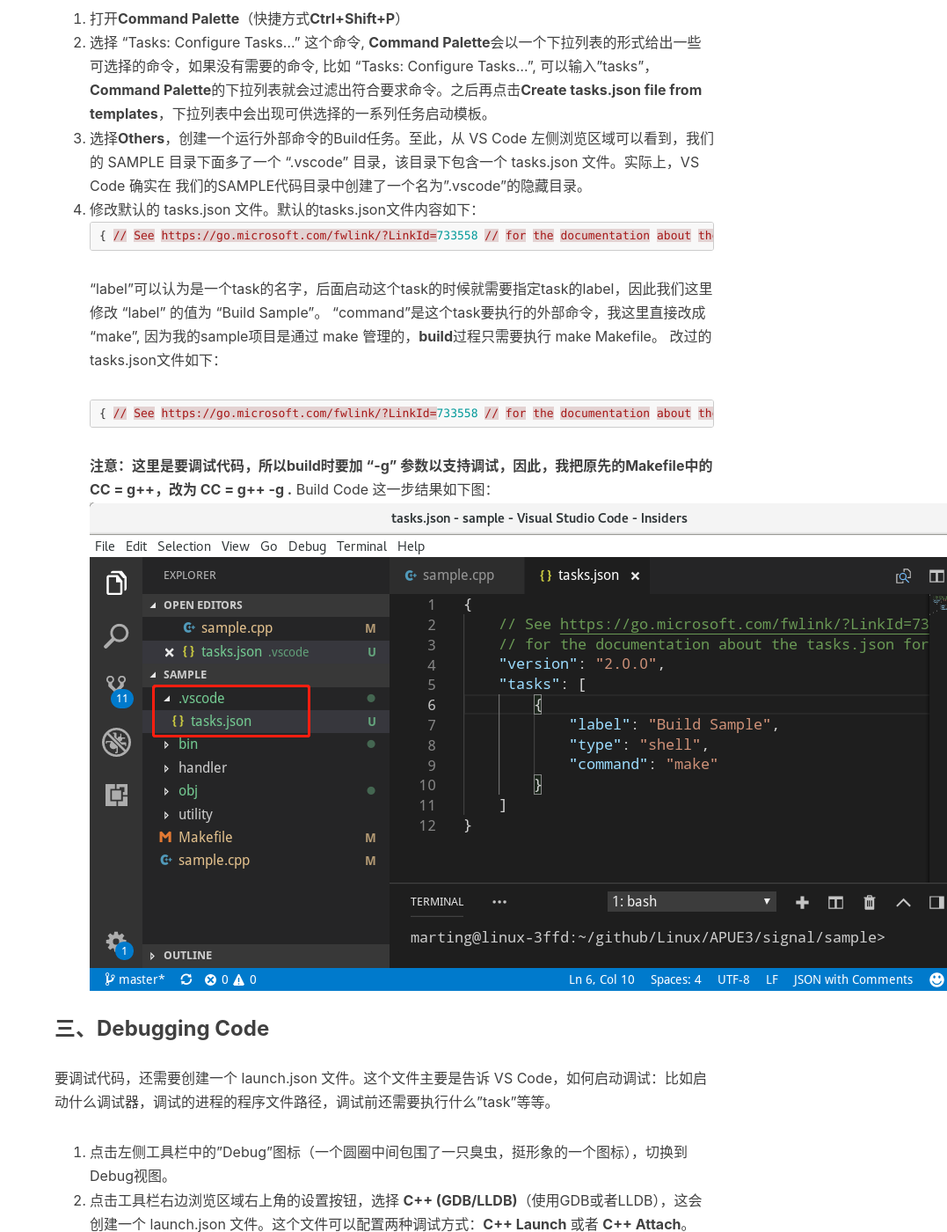
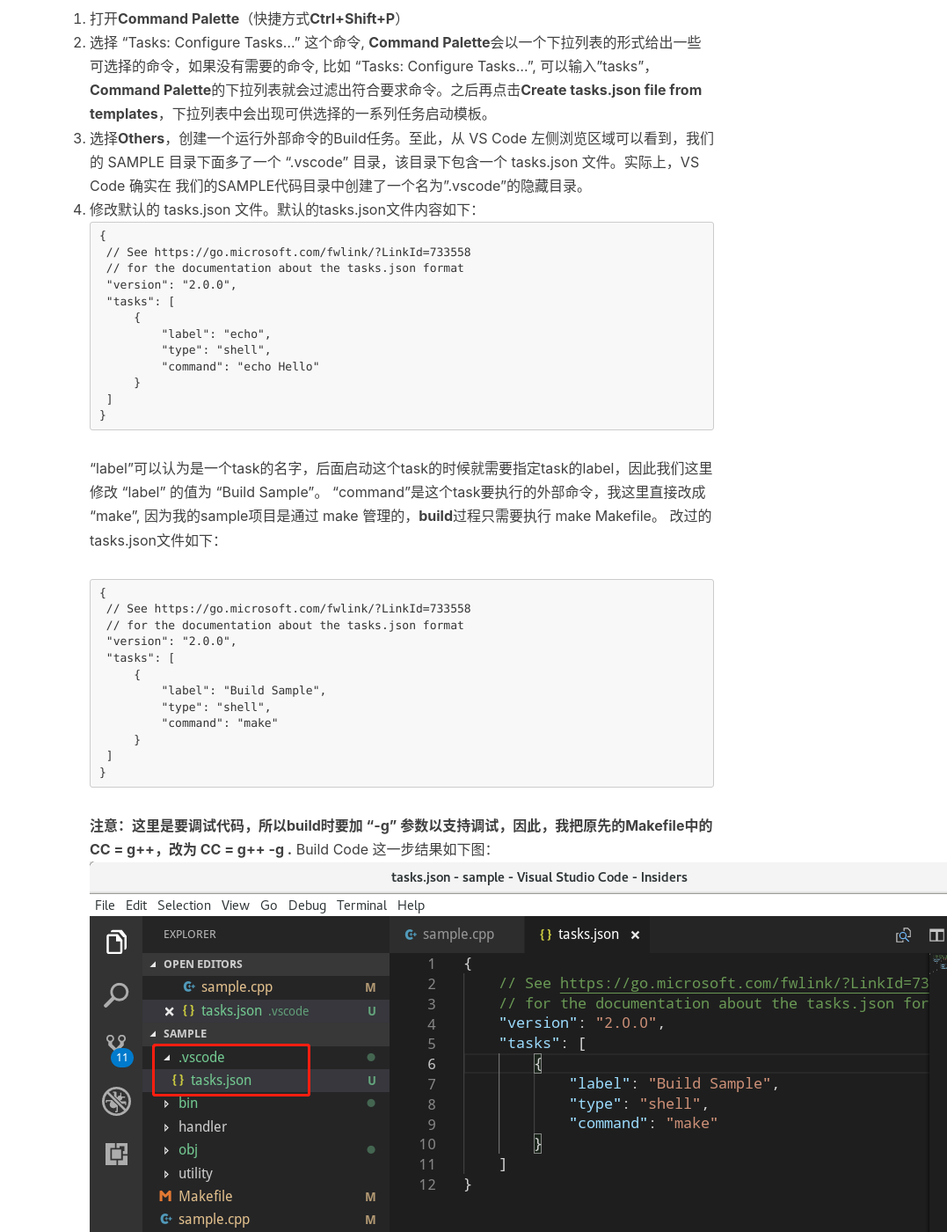
Before and after one commit to ttyrion/ttyrion.github.io, a Jekyll site: the page built from _posts/2018-09-09-【Linux】Debug with VS Code.md, in a window 1280 px wide and 1400 px high, scrolled down 1705 px. Shown: the whole window at 88% size, without its empty margins (203-1280 px from the left). Built offline with Jekyll 4.4.1, drawn with Linux system fonts in a browser that asks for light colours; nearby versions of some CDN libraries; comment, search, counter and statistics services are not loaded.

Commit message:
format code block

````diff
--- a/_posts/2018-09-09-【Linux】Debug with VS Code.md
+++ b/_posts/2018-09-09-【Linux】Debug with VS Code.md
@@ -30,7 +30,7 @@
 3. 选择**Others**，创建一个运行外部命令的Build任务。至此，从 VS Code 左侧浏览区域可以看到，我们的 SAMPLE 目录下面多了一个 ".vscode" 目录，该目录下包含一个 tasks.json 文件。实际上，VS Code 确实在
 我们的SAMPLE代码目录中创建了一个名为".vscode"的隐藏目录。
 4. 修改默认的 tasks.json 文件。默认的tasks.json文件内容如下：
-```json
+```JavaScript
 {
     // See https://go.microsoft.com/fwlink/?LinkId=733558
     // for the documentation about the tasks.json format
@@ -47,7 +47,7 @@
 "label"可以认为是一个task的名字，后面启动这个task的时候就需要指定task的label，因此我们这里修改 "label" 的值为 "Build Sample"。
 "command"是这个task要执行的外部命令，我这里直接改成 "make", 因为我的sample项目是通过 make 管理的，**build**过程只需要执行 make Makefile。
 改过的tasks.json文件如下：
-```json
+```JavaScript
 {
     // See https://go.microsoft.com/fwlink/?LinkId=733558
     // for the documentation about the tasks.json format
````
